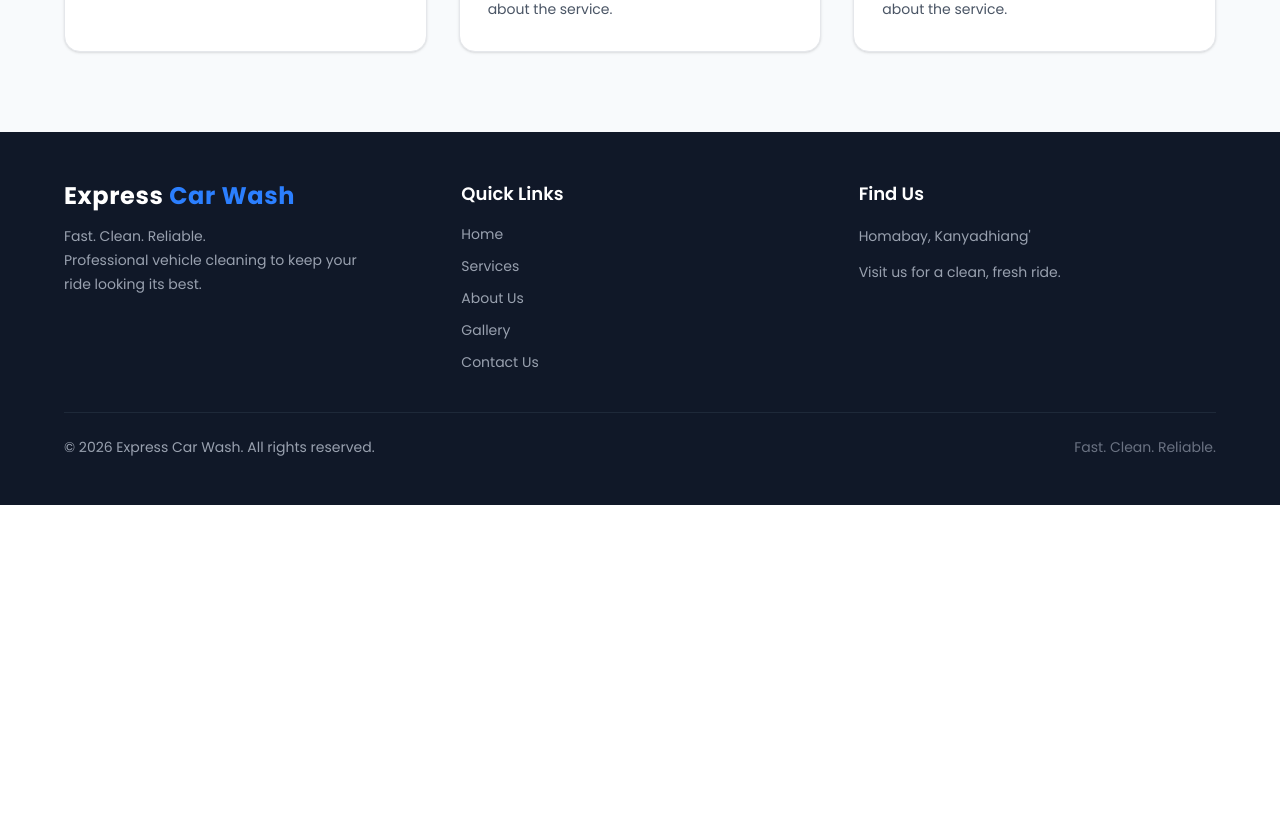
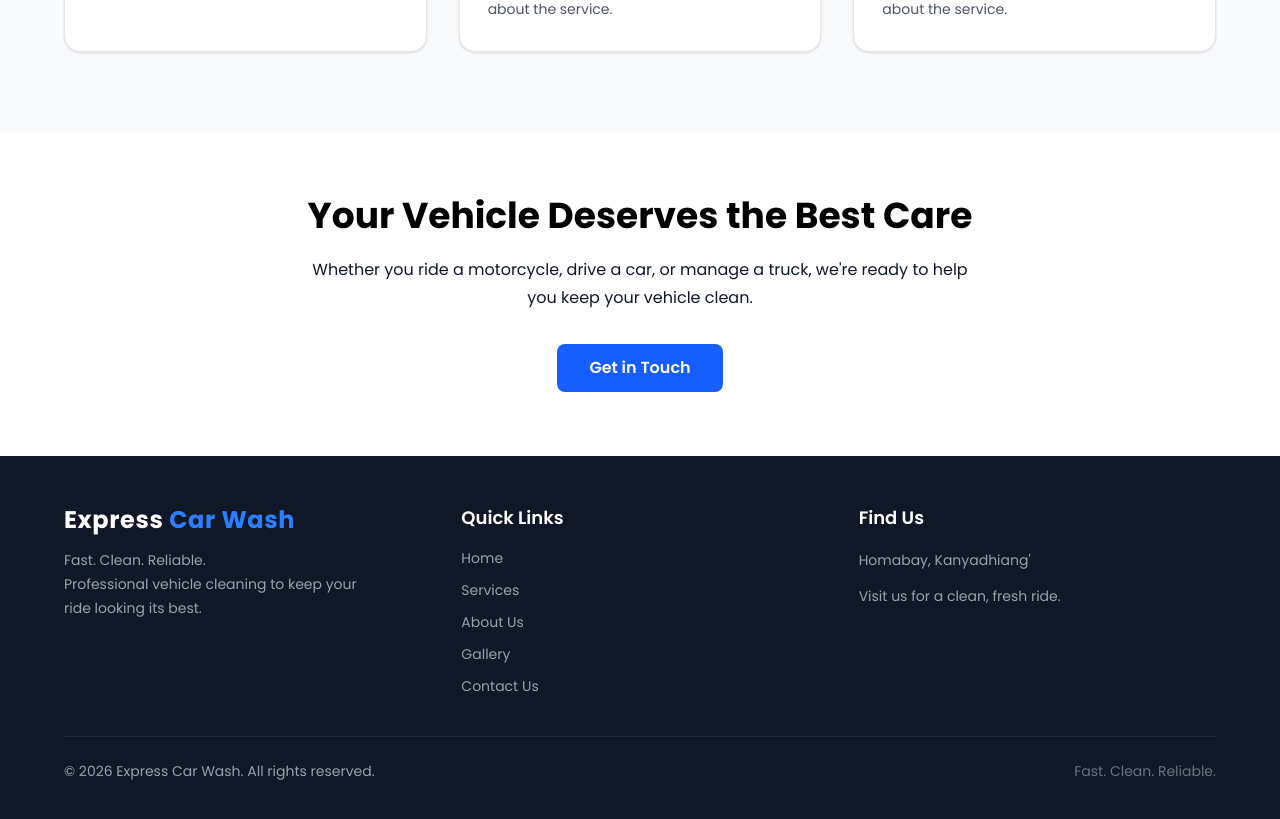
Before and after one commit to Blessed-19592/carwash-website, a React (Vite) app: page /about in a window 1280 px wide. Shown: the part 2220-3039 px from the top of the page. Before the commit the page ends 2725 px from the top, so only its background shows below. Built offline with nearby package versions, Linux system fonts and the light colour scheme.

Commit message:
CTA About Us

```diff
--- a/src/pages/About.jsx
+++ b/src/pages/About.jsx
@@ -337,6 +337,29 @@ function About() {
   </div>
 </section>
 
+{/* FINAL CTA SECTION */}
+<section className="bg-white py-16 px-6">
+  <div className="max-w-4xl mx-auto text-center">
+
+    <h2 className="text-3xl md:text-4xl font-bold text-grey-800 mb-5">
+      Your Vehicle Deserves the Best Care
+    </h2>
+
+    <p className="text-gray-900 leading-7 mb-8 max-w-2xl mx-auto">
+      Whether you ride a motorcycle, drive a car, or manage a truck,
+      we're ready to help you keep your vehicle clean.
+    </p>
+
+    <a
+      href="/contact"
+      className="inline-block bg-blue-600 hover:bg-blue-700 text-white font-semibold px-8 py-3 rounded-lg transition duration-300"
+    >
+      Get in Touch
+    </a>
+
+  </div>
+</section>
+
 
 
     </div>
```
